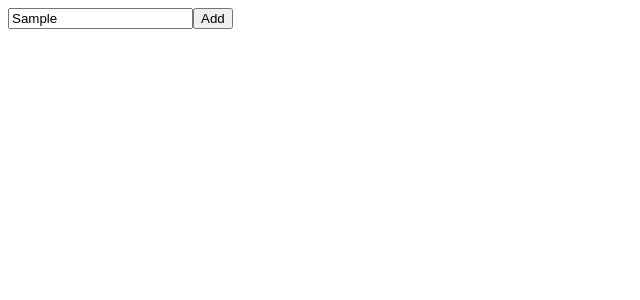
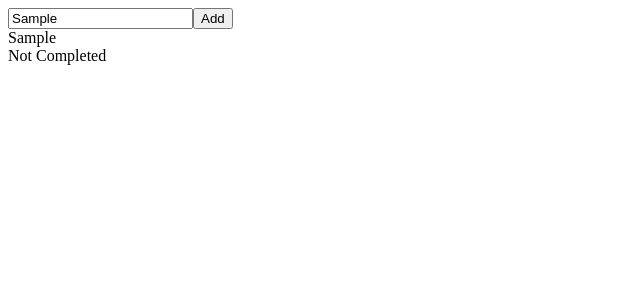
Before and after one commit to PeshoM/To-Do-List-with-Filtering, a React (Create React App) app in the folder web-client/: page / in a window 1280 px wide. Both pictures are taken after typing "Sample" into the empty fields and a click on the button "Add". Shown: the top 300 px of the page, without its empty margins (0-640 px from the left). Built offline with nearby package versions, Linux system fonts and the light colour scheme.

Commit message:
web-client: display todos

```diff
--- a/web-client/src/components/TodoItem.tsx
+++ b/web-client/src/components/TodoItem.tsx
@@ -1,5 +1,20 @@
-const TodoItem = () => {
-  return <div></div>;
+export type Todo = {
+  id: number;
+  text: string;
+  completed: boolean;
+};
+
+export type TodoItemProps = {
+  todo: Todo;
+};
+
+const TodoItem = ({ todo }: TodoItemProps) => {
+  return (
+    <div>
+      <div>{todo.text}</div>
+      <div>{todo.completed ? "Completed" : "Not Completed"}</div>
+    </div>
+  );
 };
 
 export default TodoItem;
--- a/web-client/src/components/TodoList.tsx
+++ b/web-client/src/components/TodoList.tsx
@@ -1,5 +1,13 @@
-const TodoList = () => {
-  return <div></div>;
+import TodoItem, { Todo }from "./TodoItem";
+
+const TodoList = ({ todos }: { todos: Todo[] }) => {
+  return (
+    <div>
+      {todos.map((todo: Todo) => (
+        <TodoItem key={todo.id} todo={todo} />
+      ))}
+    </div>
+  );
 };
 
 export default TodoList;
```
